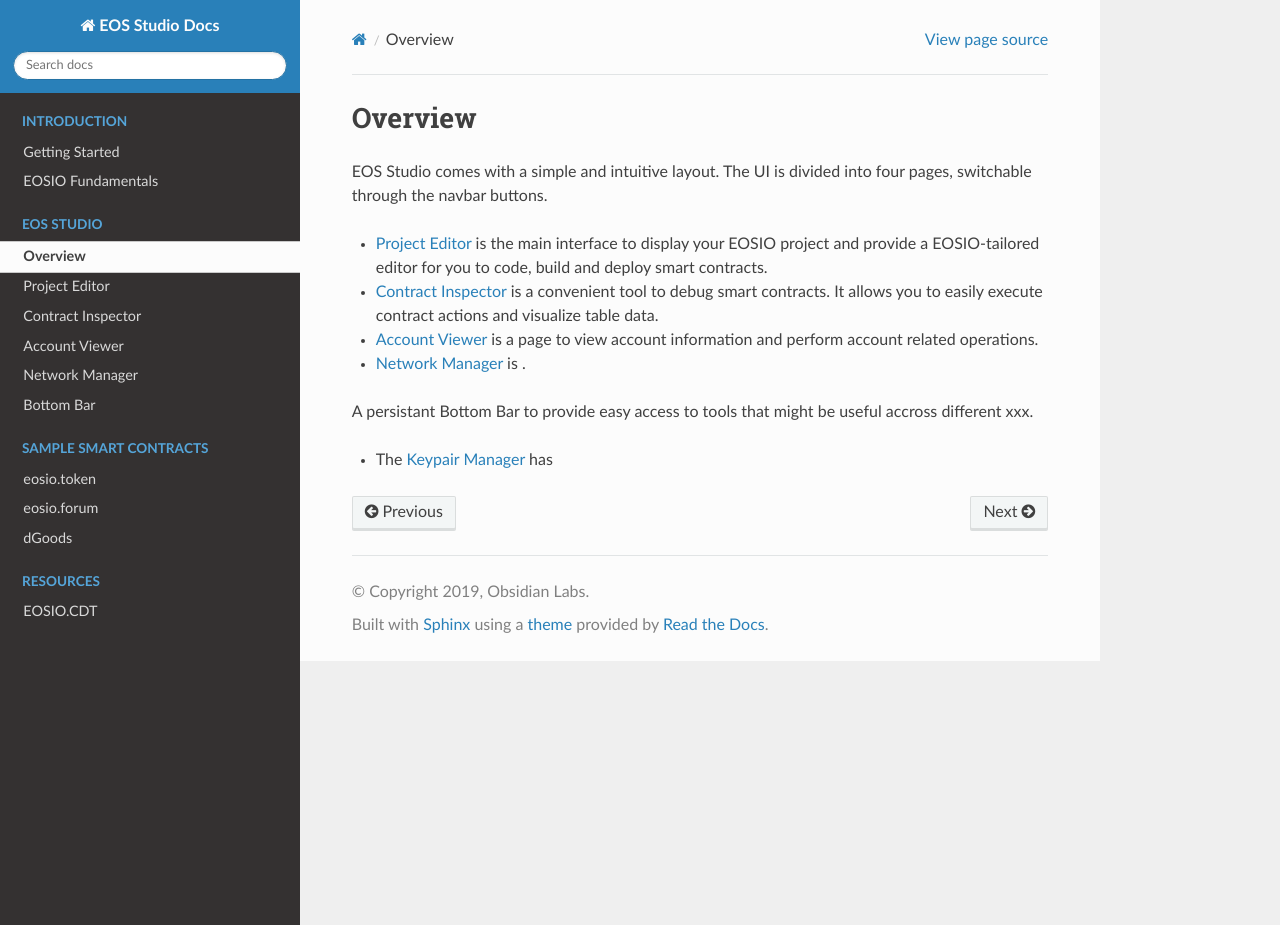
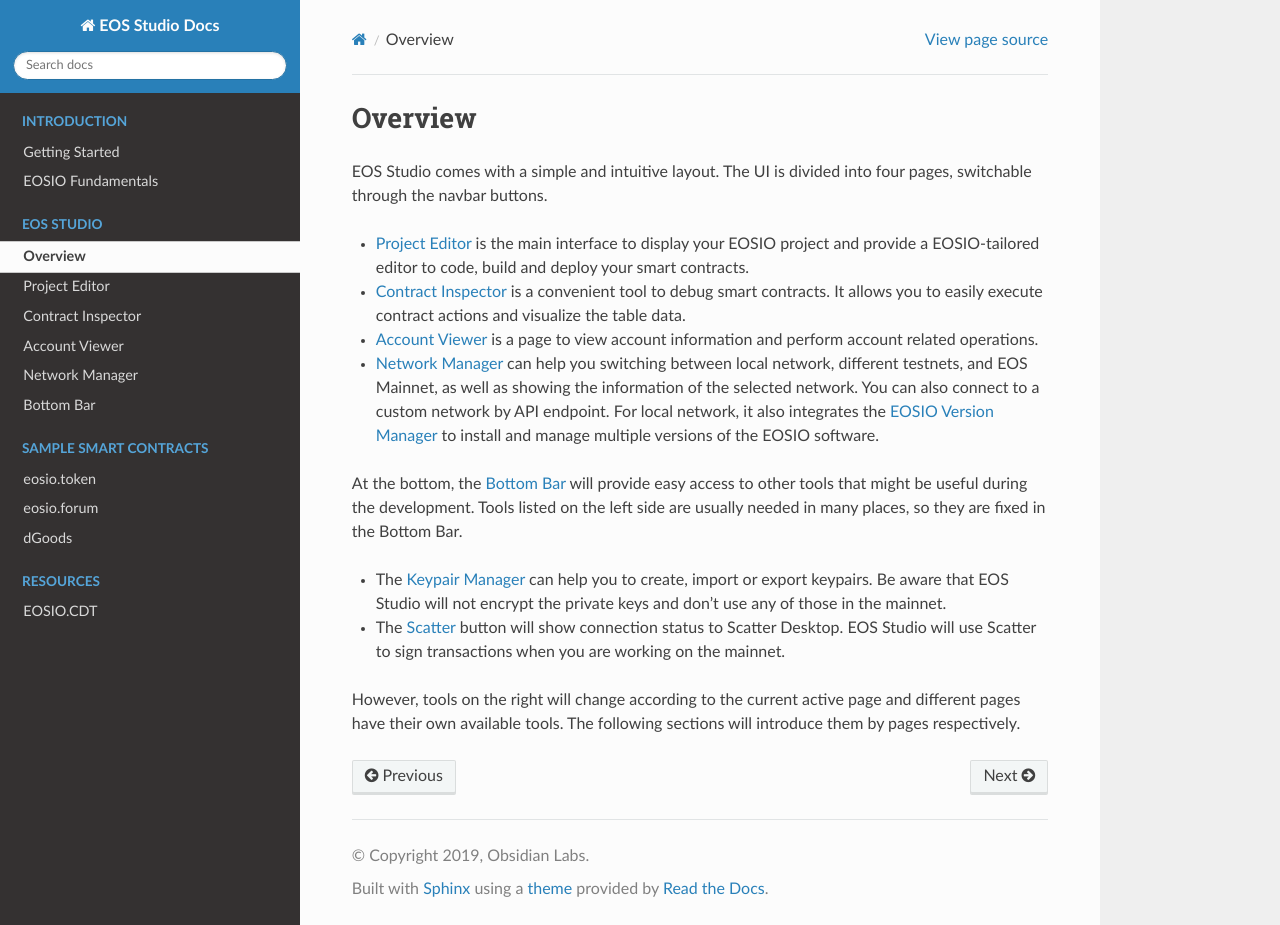
Before and after one commit to ObsidianLabs/eos-studio-docs, a Sphinx documentation site: the page built from source/eos-studio/overview.rst, in a window 1280 px wide and 925 px high. Built offline with Sphinx 7.4.7 and the Read the Docs theme 2.0.0, drawn with Linux system fonts in a browser that asks for light colours; pages that are not in the unit, such as notebooks, are missing from menus.

Commit message:
update getting started and overview

```diff
--- a/source/eos-studio/overview.rst
+++ b/source/eos-studio/overview.rst
@@ -6,18 +6,35 @@ EOS Studio comes with a simple and intuitive layout.
 The UI is divided into four pages, switchable through the navbar buttons.
 
 - :doc:`Project Editor <project>` is the main interface to display your EOSIO project
-  and provide a EOSIO-tailored editor for you to code, build and deploy smart contracts.
+  and provide a EOSIO-tailored editor to code, build and deploy your smart contracts.
 
 - :doc:`Contract Inspector<project>` is a convenient tool to debug smart contracts.
-  It allows you to easily execute contract actions and visualize table data.
+  It allows you to easily execute contract actions and visualize the table data.
 
 - :doc:`Account Viewer<project>` is a page to view account information and
   perform account related operations.
 
-- :doc:`Network Manager<project>` is .
+- :doc:`Network Manager<project>` can help you switching between local network,
+  different testnets, and EOS Mainnet, as well as showing the information of
+  the selected network. You can also connect to a custom network by API endpoint.
+  For local network, it also integrates the
+  :ref:`EOSIO Version Manager<EOSIO Version Manager>` to install and manage
+  multiple versions of the EOSIO software.
 
 
-A persistant Bottom Bar to provide easy access to tools that might be useful accross
-different xxx.
 
-- The :ref:`Keypair Manager<Keypair Manager>` has
+At the bottom, the :doc:`Bottom Bar <bottom>`
+will provide easy access to other tools that might be useful during the development.
+Tools listed on the left side are usually needed in many places, so they are fixed
+in the Bottom Bar.
+
+- The :ref:`Keypair Manager<Keypair Manager>` can help you to create, import
+  or export keypairs. Be aware that EOS Studio will not encrypt
+  the private keys and don't use any of those in the mainnet.
+- The :ref:`Scatter<Scatter>` button will show connection status to
+  Scatter Desktop. EOS Studio will use Scatter to sign transactions when
+  you are working on the mainnet.
+
+However, tools on the right will change according to the current
+active page and different pages have their own available tools.
+The following sections will introduce them by pages respectively.
```
Also changed, not shown: source/getting-started/index.rst (+7 -6 lines).
